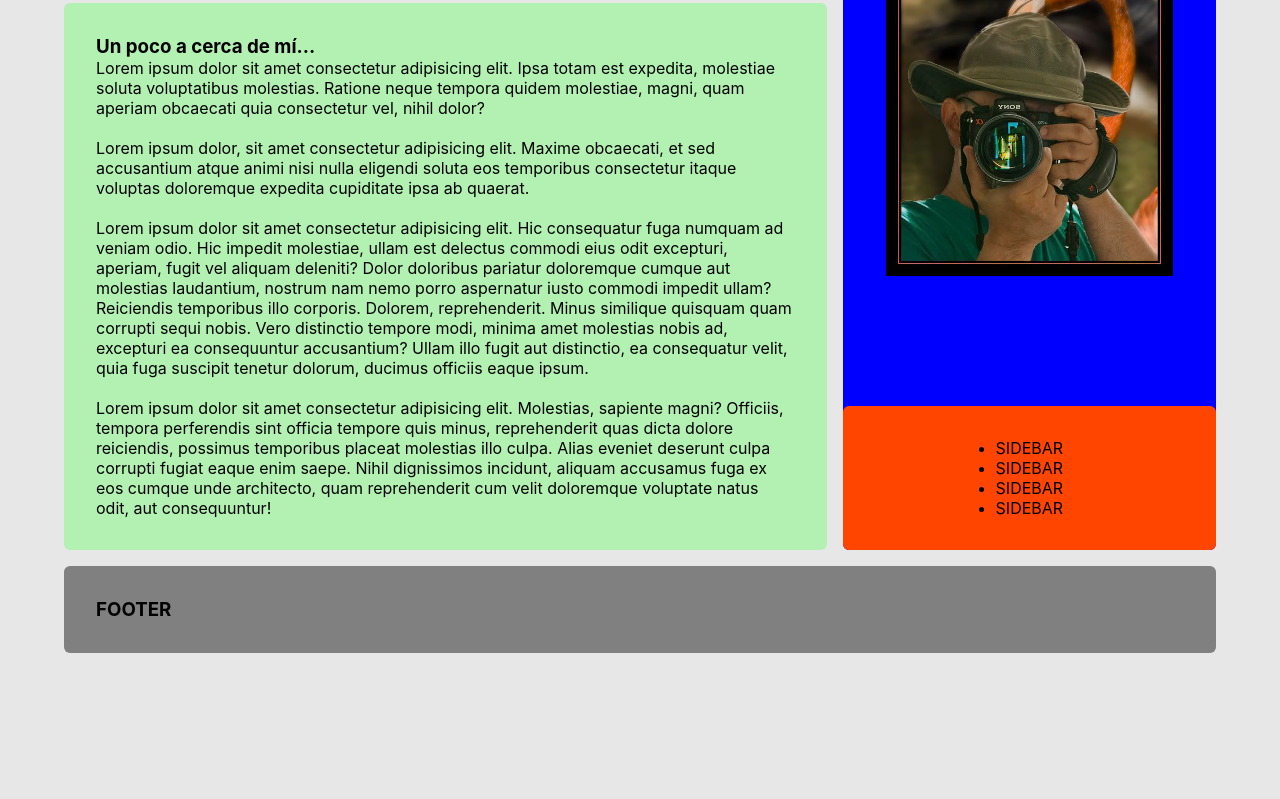
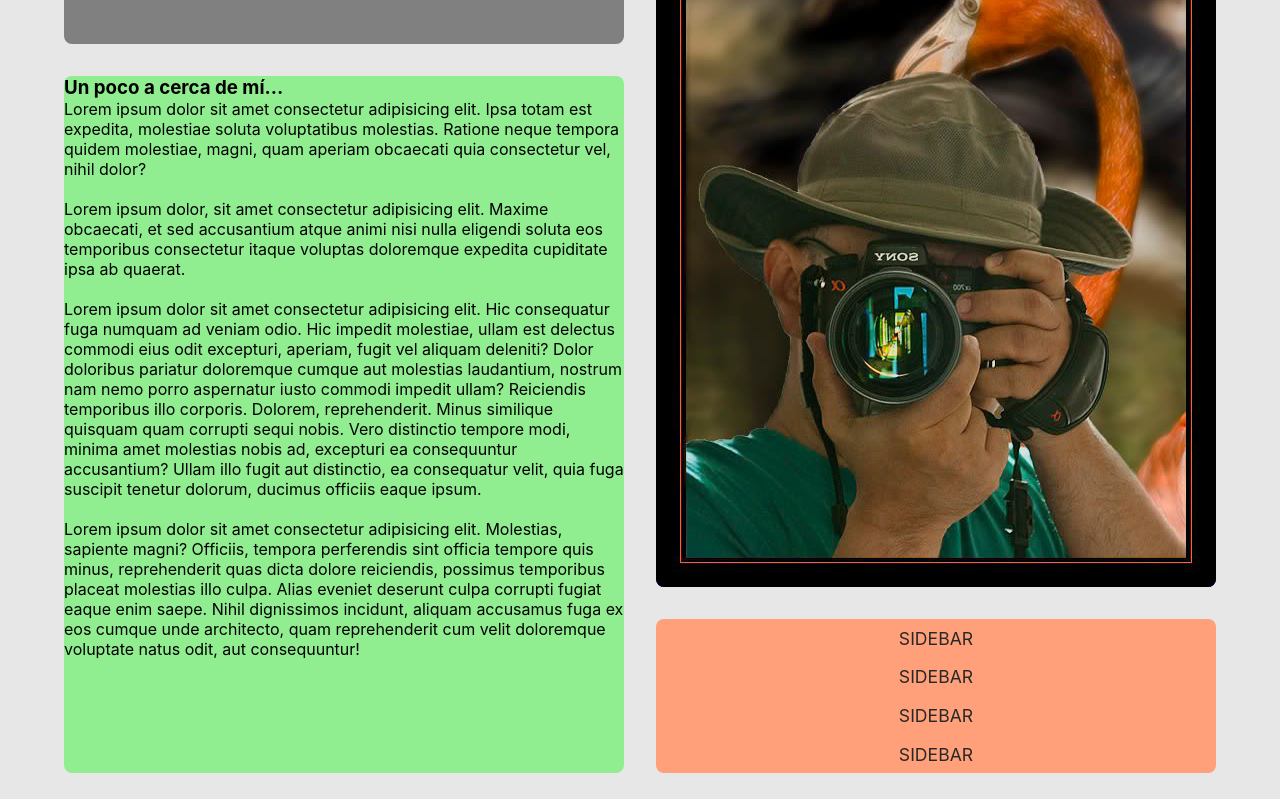
Before and after one commit to JLbr2022/MiPortafolio, a plain HTML site: page index.html in a window 1280 px wide. Shown: the part 148-947 px from the top of the page. Before the commit the page ends 833 px from the top, so only its background shows below. Drawn offline with Linux system fonts and the light colour scheme.

Commit message:
ADD: GRID con AREAS, Menu with Hover effect

```diff
--- a/css/main.css
+++ b/css/main.css
@@ -1,6 +1,7 @@
 * {
   margin: 0;
   padding: 0;
+  box-sizing: border-box;
 }
 
 body {
@@ -9,96 +10,163 @@ body {
   font-family: -apple-system, BlinkMacSystemFont, 'Segoe UI', Roboto, Oxygen, Ubuntu, Cantarell, 'Open Sans', 'Helvetica Neue', sans-serif;
 }
 
+.header {
+  grid-area: header;
+  background-color: grey;
+}
+
+.foto {
+  grid-area: foto;
+  background-color: blue;
+}
+
+.content {
+  grid-area: content;
+  background-color: lightgreen;
+}
+
+.sidebar {
+  grid-area: sidebar;
+  background-color: lightsalmon;
+}
+
+.footer {
+  grid-area: footer;
+  background-color: grey;
+}
+
+/* PHONE RESOLUTION */
+
 .container {
   width: 90%;
-  /* max-width: 100em; */
   margin: 2em auto;
+  gap: 0em;
   display: grid;
-  gap: 1em;
-  grid-template-columns: repeat(3, 1fr);
-  grid-template-rows: repeat(3, auto);
+  grid-template-areas:
+    "foto     header"
+    "content  content"
+    "sidebar  sidebar"
+    "footer   footer";
 }
 
-.container div,
+.container .sidebar,
 .container .header,
-.container .foto,
-.container .content,
-.container .sidebar,
 .container .footer {
-  background: white;
-  padding: 2em;
-  border-radius: 6px;
-}
-
-.container .header {
-  background: grey;
-  color: white;
-  grid-column: 1/3;
-}
-
-.container .foto {
-  background: blue;
-  grid-column: 3;
-  grid-row-start: 1;
-  grid-row-end: 3;
-  max-height: auto;
   display: flex;
-  align-content: center;
-  justify-content: center;
-}
-
-.container .foto .ifoto {
-  position: relative;
-  max-height: 22.5em;
-  padding-bottom: 9em;
-  object-position: center;
-}
-
-.container .content {
-  background: rgb(179, 241, 179);
-  color: black;
-  grid-column: 1/3;
-  /* grid-column-end: 3; */
-}
-
-
-.container .sidebar {
-  background: orangered;
-  color: black;
-  margin-top: auto;
-  grid-column: 3;
-  grid-row: 2 / 3;
-  display: flex;
+  flex-direction: row;
   align-items: center;
   justify-content: center;
 }
 
-.container .footer {
-  background: grey;
-  grid-column: 1/-1;
+/* SIDEBAR */
+
+.navigation ul,
+li,
+a {
+  color: rgb(40, 40, 40);
+  list-style: none;
+  font-size: 1.1em;
+  text-decoration: none;
+  padding: 0.5em 0.5em;
+  display: flex;
+  flex-direction: column;
+  align-items: center;
+  justify-content: center;
+  display: inline-block;
+  /* display: column-block; */
 }
 
-@media screen and (max-width: 768px) {
+.navigation a:hover {
+  background-color: rgb(152, 152, 152);
+  color: #180e0c;
+  transition: all 0.4s linear;
+  border-radius: 10%;
+}
 
+/* FOOTER */
+.container .footer {
+  height: 5em;
+  font-family: 'Franklin Gothic Medium', 'Arial Narrow', Arial, sans-serif;
+  color: lightgray
+}
+
+/* FOTOGRAFIA */
+
+.container .foto .ifoto {
+  display: flex;
+  align-items: left;
+  justify-content: center;
+  height: 7em;
+  /* width: 50; */
+}
+
+/* TABLET RESOLUTION */
+
+@media (min-width: 600px) {
   .container {
-    gap: 0em;
+    gap: .5em;
+    grid-template:
+      "header   header" 10em
+      "foto     sidebar" auto
+      "content  content" auto
+      "footer   footer" 10em;
+  }
+
+  .navigation ul,
+  li,
+  a {
+    color: rgb(40, 40, 40);
+    list-style: none;
+    font-size: 1.1em;
+    text-decoration: none;
+    padding: 0.5em 0.5em;
+    display: flex;
+    flex-direction: column;
+    align-items: center;
+    justify-content: center;
+    /* display: inline-block; */
+    /* display: column-block; */
+  }
+
+  .container .foto .ifoto {
+    display: flex;
+    align-items: left;
+    justify-content: center;
+    height: 250px;
   }
 
   .container .header,
   .container .foto,
+  .container .foto .ifoto,
   .container .content,
   .container .sidebar,
   .container .footer {
-    grid-column: 1/-1;
-    grid-row: inherit;
+    border-radius: 0em;
+  }
+}
+
+/* DESKTOP RESOLUTION */
+
+@media (min-width: 950px) {
+  .container {
+    gap: 2em;
+    grid-template:
+      "header   foto" 10em
+      "content  foto" auto
+      "content  sidebar" auto
+      "footer   footer" 10em;
+  }
+
+  .container .header,
+  .container .foto,
+  .container .foto .ifoto,
+  .container .content,
+  .container .sidebar,
+  .container .footer {
+    border-radius: .5em;
   }
 
   .container .foto .ifoto {
-    box-sizing: border-box;
-    width: 580px;
-    height: 100px;
-    padding-top: 100px;
-    padding-bottom: 0em;
-    background: url("/images/HotelHirajaraBarquisimetoVenezuela580x120.png") no-repeat;
+    height: auto;
   }
 }
```
